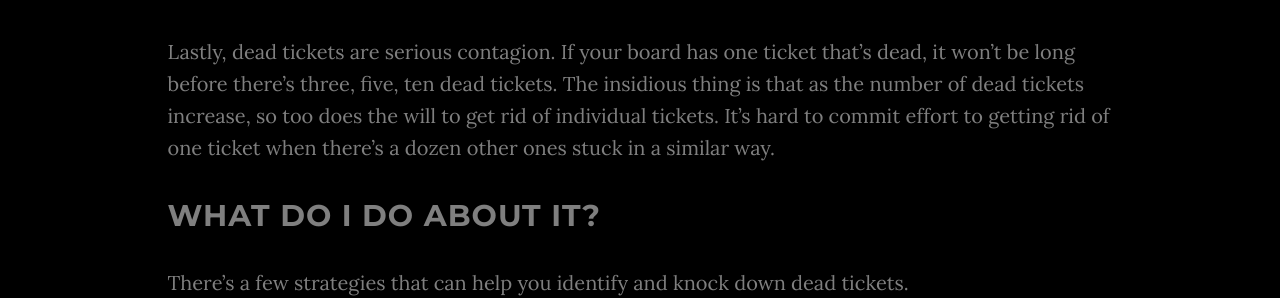
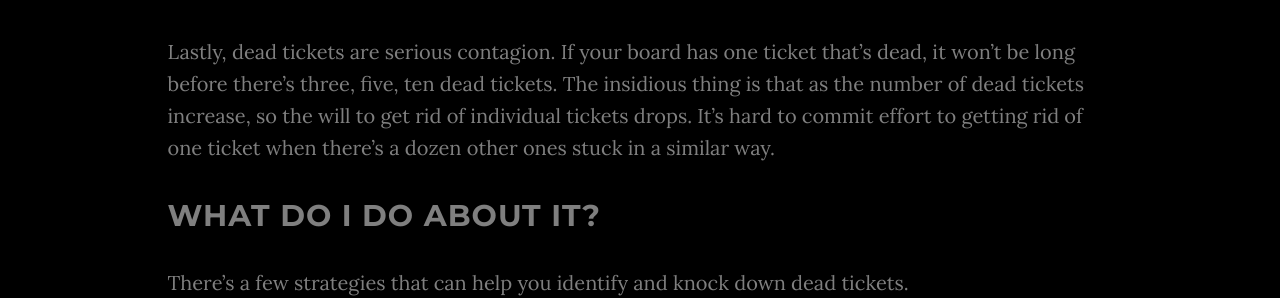
Before and after one commit to dishbreak/dishbreak.github.io, a Jekyll site: the page built from _posts/2021-12-2-on-jira-boards.md, in a window 1280 px wide and 900 px high, scrolled down 1342 px. Shown: the part 221-519 px from the top of the window. Built offline with Jekyll 4.4.1, drawn with Linux system fonts in a browser that asks for light colours; nearby versions of some CDN libraries; comment, search, counter and statistics services are not loaded; a style sheet for code colours, icons or effects is not loaded.

Commit message:
correction to jira post

```diff
--- a/_posts/2021-12-2-on-jira-boards.md
+++ b/_posts/2021-12-2-on-jira-boards.md
@@ -24,7 +24,7 @@ Firstly, the Jira Board's chief function is to communicate the team's progress d
 
 Secondly, dead tickets impede the sense of flow or progress. They're a reminder of some structural fault or failing, and they can erode your team morale. If your team keeps seeing the same tickets from one sprint to the next, they'll begin to feel like they're in an unwinnable situation.
 
-Lastly, dead tickets are serious contagion. If your board has one ticket that's dead, it won't be long before there's three, five, ten dead tickets. The insidious thing is that as the number of dead tickets increase, so too does the will to get rid of individual tickets. It's hard to commit effort to getting rid of one ticket when there's a dozen other ones stuck in a similar way.
+Lastly, dead tickets are serious contagion. If your board has one ticket that's dead, it won't be long before there's three, five, ten dead tickets. The insidious thing is that as the number of dead tickets increase, so the will to get rid of individual tickets drops. It's hard to commit effort to getting rid of one ticket when there's a dozen other ones stuck in a similar way.
 
 ## What do I do about it?
 
```
